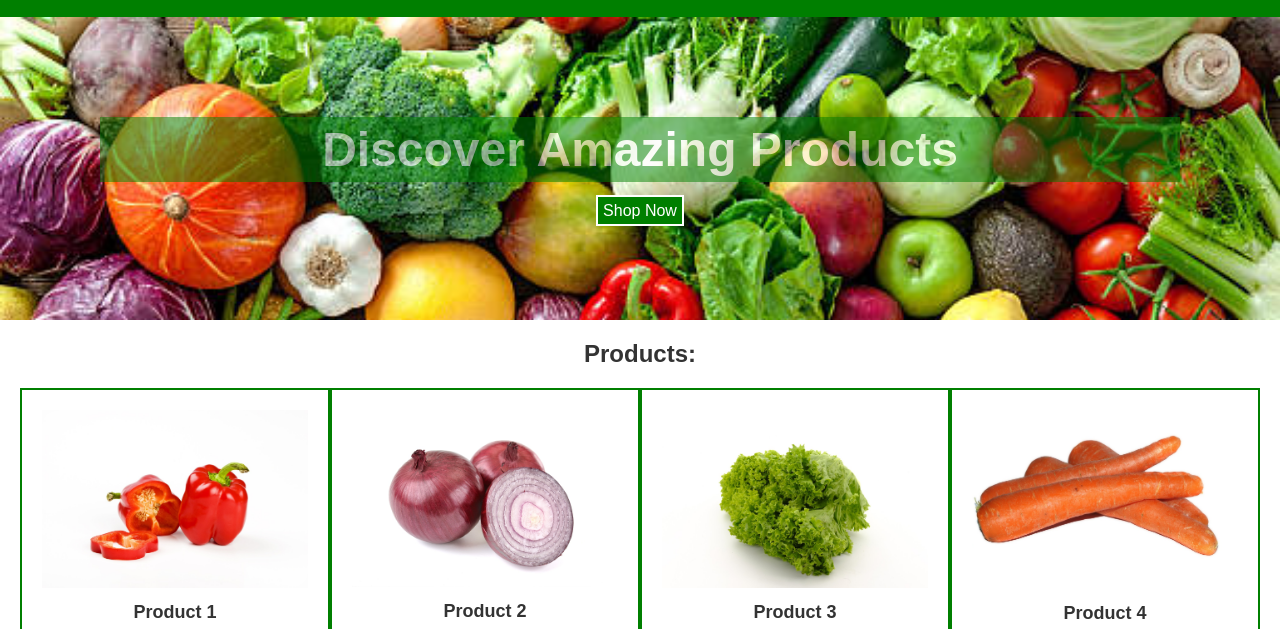
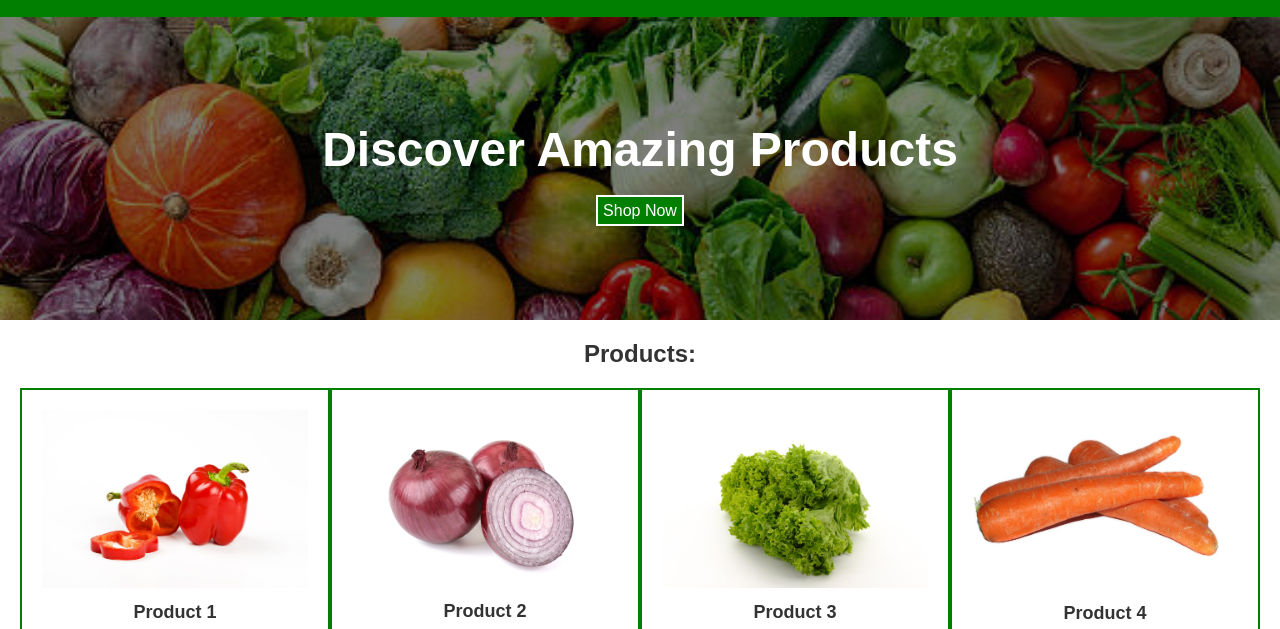
Before and after one commit to qkavska/html, a plain HTML site: page html.html in a window 1280 px wide. Shown: the part 156-785 px from the top of the page. Drawn offline with Linux system fonts and the light colour scheme.

Commit message:
zmiana obrazka w tle

```diff
--- a/styles.css
+++ b/styles.css
@@ -53,7 +53,7 @@ body, h1, h2, h3, p, ul {
 
   }
   .hero {
-    background-image: url('zdjecia/istockphoto-589415708-612x612.jpg');
+    background: linear-gradient(rgba(0,0,0,0.5), rgba(0,0,0,0.5)), url('zdjecia/istockphoto-589415708-612x612.jpg');
     background-size:cover;
     text-align: center;
     padding: 100px;
@@ -64,8 +64,6 @@ body, h1, h2, h3, p, ul {
     font-size: 48px;
     margin-bottom: 20px;
     text-align: center;
-    background-color:#007F00;
-    opacity: 50%;
     padding: 5px;
 
   }
```
